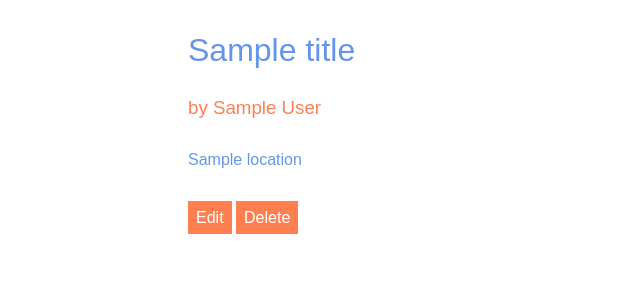
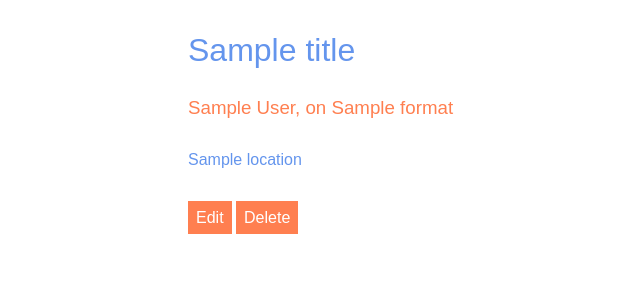
Before and after one commit to Ap0c/around-the-house, a Flask app: template around_the_house/templates/item.html in a window 1280 px wide. Shown: the part 43-343 px from the top of the page, without its empty margins (132-772 px from the left). Run offline with Flask 2, Linux system fonts and the light colour scheme; the template is opened without the code that fills it: most values are stand-ins (such as "Sample title", 1, 10 or a date in 2020).

Commit message:
Updated layout to account for new fields.

```diff
--- a/around_the_house/static/form.js
+++ b/around_the_house/static/form.js
@@ -15,7 +15,7 @@ var views = (function () {
 	var specificInputs = {
 		Book: ['author-template'],
 		Video: ['video-format-template'],
-		Music: ['artist-template', 'video-format-template'],
+		Music: ['artist-template', 'audio-format-template'],
 		Audiobook: ['author-template', 'audio-format-template']
 	};
 
--- a/around_the_house/static/search.js
+++ b/around_the_house/static/search.js
@@ -16,7 +16,7 @@ function buildUrl (searchTerms) {
 function responseHandler (success, result) {
 
 	if (success) {
-		resultsSection.innerHTML = results;
+		resultsSection.innerHTML = result;
 	} else {
 		alert('Internal server Error.');
 	}
--- a/around_the_house/static/styles.css
+++ b/around_the_house/static/styles.css
@@ -108,7 +108,7 @@ input[type=search]::-webkit-search-cancel-button:after {
 	color: white;
 }
 
-.list li:hover .item-author {
+.list li:hover .item-info {
 	color: white;
 }
 
@@ -125,7 +125,7 @@ input[type=search]::-webkit-search-cancel-button:after {
 	font-weight: bold;
 }
 
-.list .item-author {
+.list .item-info {
 	margin-left: 1em;
 	margin-top: 0.3em;
 	color: coral;
--- a/around_the_house/templates/item.html
+++ b/around_the_house/templates/item.html
@@ -3,7 +3,12 @@
 
 {% block content %}
 <h1>{{ title }}</h1>
-<h3>by {{ author }}</h3>
+<h3>
+{{ author or artist }}{% if (author or artist) and format %},{% endif %}
+{% if format %}
+on {{ format }}
+{% endif %}
+</h3>
 <p>{{ location }}</p>
 <section class="item-buttons">
 	<a href="/edit/{{ id }}">Edit</a>
--- a/around_the_house/templates/list.html
+++ b/around_the_house/templates/list.html
@@ -3,7 +3,10 @@
 		<a href="/item/{{ item['id'] }}">
 			<li>
 				<div class="item-title">{{ item['title'] }}</div>
-				<div class="item-author">by {{ item['author'] }}</div>
+				<div class="item-info">
+					{{ item['format'] }}
+					{% if item['author'] or item['artist'] %}by {{ item['author'] or item['artist'] }}{% endif %}
+				</div>
 			</li>
 		</a>
 	{% endfor %}
```
